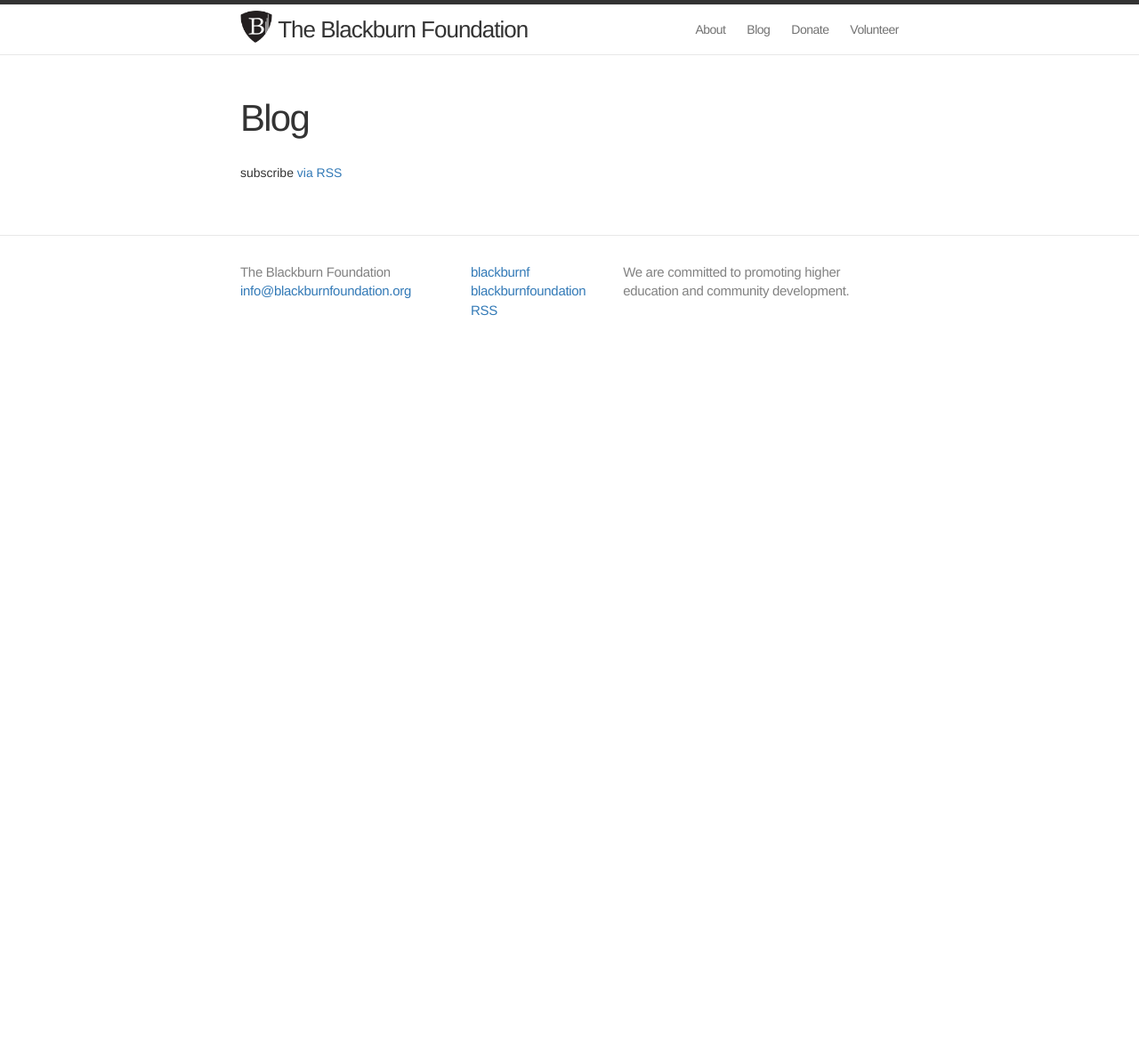
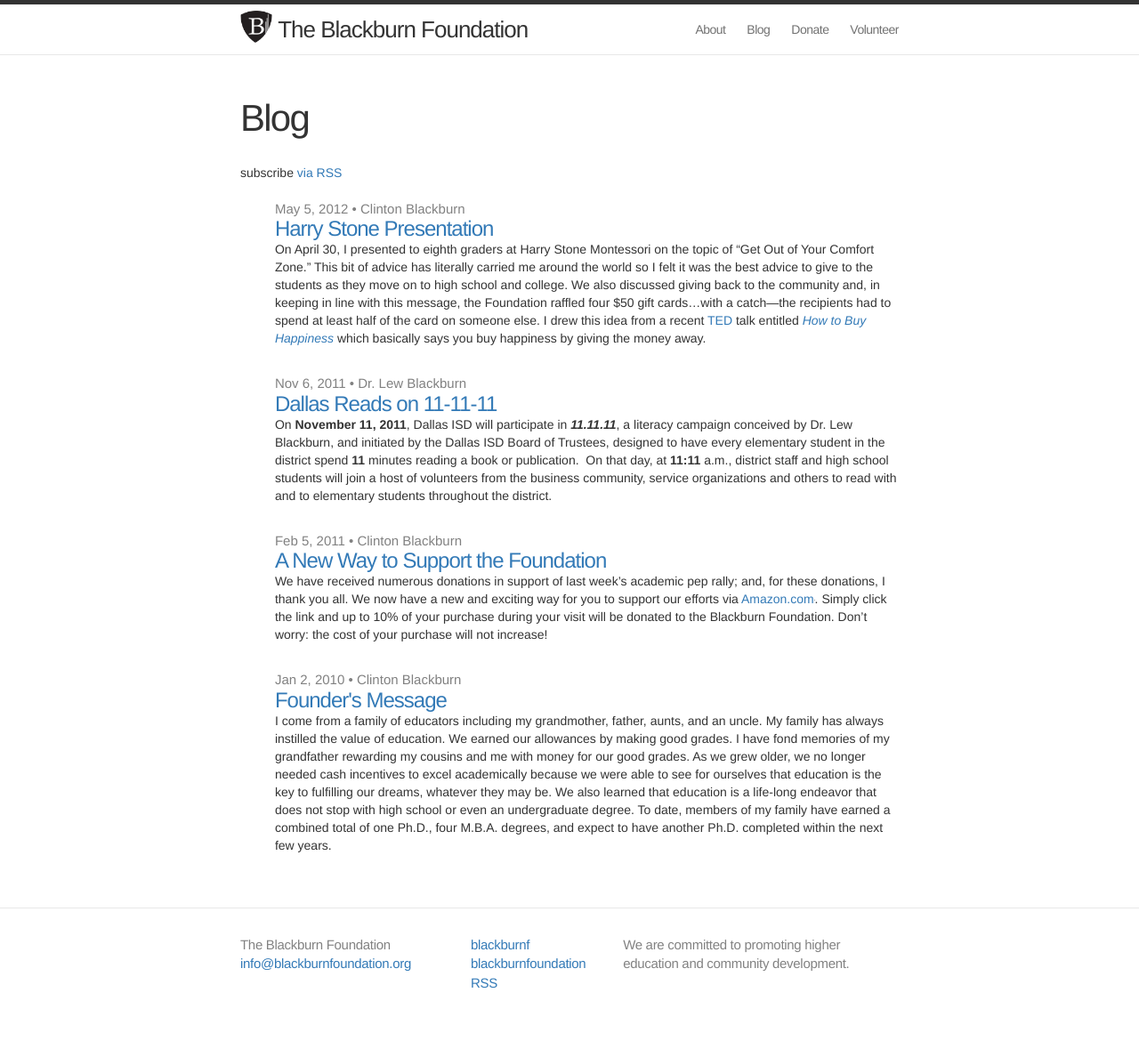
Before and after one commit to blackburn-foundation/site, a Jekyll site: the page built from blog.md, in a window 1280 px wide. Shown: the whole page at 89% size. Built offline with Jekyll 4.4.1, drawn with Linux system fonts in a browser that asks for light colours; nearby versions of some CDN libraries; before the commit the page ends 900 px from its top, so only the background shows below that.

Commit message:
Migrated blog posts from Wordpress

```diff
--- /dev/null
+++ b/_posts/2010-01-02-founders-message.md
@@ -0,0 +1,13 @@
+---
+layout: post
+title: Founder's Message
+author: Clinton Blackburn
+---
+I come from a family of educators including my grandmother, father, aunts, and an uncle. My family has always instilled the value of education. We earned our allowances by making good grades. I have fond memories of my grandfather rewarding my cousins and me with money for our good grades. As we grew older, we no longer needed cash incentives to excel academically because we were able to see for ourselves that education is the key to fulfilling our dreams, whatever they may be. We also learned that education is a life-long endeavor that does not stop with high school or even an undergraduate degree. To date, members of my family have earned a combined total of one Ph.D., four M.B.A. degrees, and expect to have another Ph.D. completed within the next few years.
+
+Our education has helped us achieve great success; however, our success is a falsehood if we refuse to help our neighbors and surrounding communities. My father, <a href="http://lewblackburn.com">Dr. Lew Blackburn</a>, has served the Oak Cliff community for over ten years as the District 5 representative on the Dallas ISD School Board. My brother, Lew, Jr., and his wife, Tes, have served in the community as well, volunteering at churches and community centers for years. When I attended Science and Engineering Magnet, I volunteered everyday after school at the Eloise Lundy Recreation Center.
+
+I started this organization so that I and my family can continue serving our community and to encourage others to do the same. Our goal is to provide programs and funding to ensure that our community is properly educated so that it might flourish. I encourage you to join us by <a href="/donate">donating to our foundation</a> or joining our mailing list to learn of opportunities to volunteer in the Dallas community.
+
+Never stop learning,<br>
+Clinton
--- /dev/null
+++ b/_posts/2011-02-05-a-new-way-to-support-the-foundation.md
@@ -0,0 +1,8 @@
+---
+layout: post
+title: A New Way to Support the Foundation
+author: Clinton Blackburn
+---
+We have received numerous donations in support of last week's academic pep rally; and, for these donations, I thank you all. We now have a new and exciting way for you to support our efforts via <a href="http://www.amazon.com/gp/redirect.html?ie=UTF8&amp;location=http%3A%2F%2Fwww.amazon.com%2F&amp;tag=blackbfounda-20&amp;linkCode=ur2&amp;camp=1789&amp;creative=9325">Amazon.com</a><img style="border: none !important;margin: 0px !important" src="http://www.assoc-amazon.com/e/ir?t=blackbfounda-20&amp;l=ur2&amp;o=1" border="0" alt="" width="1" height="1" />. Simply click the link and up to 10% of your purchase during your visit will be donated to the Blackburn Foundation. Don't worry: the cost of your purchase will not increase!
+
+Remember, you'll have to use the link above every time you visit Amazon; so bookmark it.
--- /dev/null
+++ b/_posts/2011-11-06-dallas-reads-on-11-11-11.md
@@ -0,0 +1,33 @@
+---
+layout: post
+title: Dallas Reads on 11-11-11
+author: Dr. Lew Blackburn
+---
+On <strong>November 11, 2011</strong>, Dallas ISD will participate in <strong><em>11.11.11</em></strong>, a literacy campaign conceived by Dr. Lew Blackburn, and initiated by the Dallas ISD Board of Trustees, designed to have every elementary student in the district spend <strong>11</strong> minutes reading a book or publication.  On that day, at <strong>11:11</strong> a.m., district staff and high school students will join a host of volunteers from the business community, service organizations and others to read with and to elementary students throughout the district.
+
+<strong><em>11.11.11</em></strong> is part of <em>Dallas</em><em> Reads!</em>, a larger citywide initiative to encourage everyone to read.  Through <em>Dallas</em><em> Reads!</em> the district is joining forces with the City of Dallas, local organizations and businesses, and parents and community members to emphasize the power of literacy.
+
+Encourage your colleagues, family and friends to volunteer for <strong>11-11-11</strong>, and to return as a volunteer on a regular basis.  Register now.  We’ll see you Friday, <strong>11-11-11</strong> at a school near you.  Students will be waiting for you.
+<div><strong>Learn More</strong></div>
+<div>
+
+<hr />
+
+<ul>
+	<li><a href="http://vimeo.com/30209066" target="_blank">Student Video </a></li>
+	<li><a href="http://vimeo.com/30191758" target="_blank">11-11-11 Video</a></li>
+	<li><a href="http://www.dallasreads.com/readinglist.htm" target="_blank">Dallas Reads Reading List</a></li>
+</ul>
+
+<hr />
+
+<h4>Volunteer</h4>
+
+<hr />
+
+</div>
+<div>
+<ul>
+	<li><a href="http://www.dallasisd.org//site/Default.aspx?PageID=9025">Community Volunteer Information and Registration</a></li>
+</ul>
+</div>
--- /dev/null
+++ b/_posts/2012-05-05-harry-stone-presentation.md
@@ -0,0 +1,12 @@
+---
+layout: post
+title: Harry Stone Presentation
+author: Clinton Blackburn
+---
+On April 30, I presented to eighth graders at Harry Stone Montessori on the topic of "Get Out of Your Comfort Zone." This bit of advice has literally carried me around the world so I felt it was the best advice to give to the students as they move on to high school and college. We also discussed giving back to the community and, in keeping in line with this message, the Foundation raffled four $50 gift cards...with a catch—the recipients had to spend at least half of the card on someone else. I drew this idea from a recent <a href="http://www.ted.com/">TED</a> talk entitled <em><a href="http://www.ted.com/talks/lang/en/michael_norton_how_to_buy_happiness.html">How to Buy Happiness</a></em> which basically says you buy happiness by giving the money away.
+
+In addition to the gift cards, we gave away a single TI-84+ Silver Edition graphing calculator. By sheer coincidence the winner of the calculator was a student who had recently overcome struggles with a few concepts in math class that year. I was quite excited when I learned this after the presentation. Keep up the great work, Seth!
+
+Here is video of the presentation:
+
+<iframe src="http://www.youtube.com/embed/x-7muADxayY" frameborder="0" width="560" height="315" class="aligncenter"></iframe>
--- a/blog.md
+++ b/blog.md
@@ -9,8 +9,9 @@ show_in_nav: true
 <ul class="posts">
   {% for post in site.posts %}
     <li>
-      <span class="post-date">{{ post.date | date: "%b %-d, %Y" }}</span>
+      <span class="post-date">{{ post.date | date: "%b %-d, %Y" }}{% if post.author %} • {{ post.author }}{% endif %}</span>
       <a class="post-link" href="{{ post.url | prepend: site.baseurl }}">{{ post.title }}</a>
+      {{ post.excerpt }}
     </li>
   {% endfor %}
 </ul>
```
Also changed, not shown: 1 other file.
